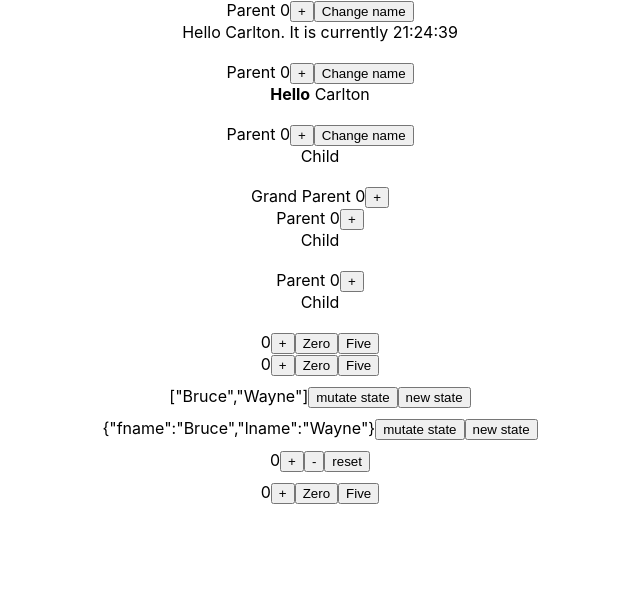
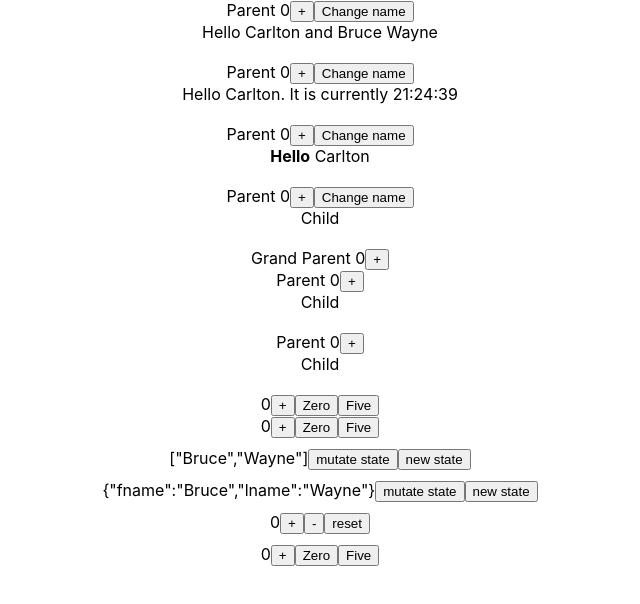
Before and after one commit to carltonj2000/react-render, a React (Create React App) app: page / in a window 1280 px wide. Shown: the top 604 px of the page, without its empty margins (320-960 px from the left). Built offline with nearby package versions, Linux system fonts and the light colour scheme.

Commit message:
Memo on shallow object changes

```diff
--- a/src/App.js
+++ b/src/App.js
@@ -4,6 +4,7 @@ import ArrayUseState from "./components/ImutableState/ArrayUseState";
 import ObjectUseState from "./components/ImutableState/ObjectUseState";
 import Parent3 from "./components/IncorrectOptimaization/Parent3";
 import Parent4 from "./components/IncorrectOptimaization/Parent4";
+import Parent5 from "./components/IncorrectOptimaization/Parent5";
 import Child1 from "./components/Optimization/Child1";
 import GrandParent1 from "./components/Optimization/GrandParent";
 import Parent1 from "./components/Optimization/Parent1";
@@ -15,6 +16,7 @@ import UseState from "./components/UseState/UseState";
 function App() {
   return (
     <div className="App">
+      <Parent5 />
       <Parent4 />
       <Parent3 />
       <Parent2 />
--- /dev/null
+++ b/src/components/IncorrectOptimaization/Child5.js
@@ -0,0 +1,12 @@
+import React from "react";
+
+function Child5({ name, person: { fname, lname } }) {
+  console.log("Child5 render");
+  return (
+    <div>
+      Hello {name} and {fname} {lname}
+    </div>
+  );
+}
+
+export default React.memo(Child5);
--- /dev/null
+++ b/src/components/IncorrectOptimaization/Parent5.js
@@ -0,0 +1,24 @@
+import React, { useState } from "react";
+import Child5 from "./Child5";
+
+function Parent5() {
+  const [count, setCount] = useState(0);
+  const [name, setName] = useState("Carlton");
+
+  const person = {
+    fname: "Bruce",
+    lname: "Wayne",
+  };
+
+  console.log("parent5 render", count);
+  return (
+    <div style={{ marginBottom: "20px" }}>
+      <span>Parent {count}</span>
+      <button onClick={() => setCount(count + 1)}>+</button>
+      <button onClick={() => setName("Joseph")}>Change name</button>
+      <Child5 {...{ name, person }} />
+    </div>
+  );
+}
+
+export default Parent5;
```
